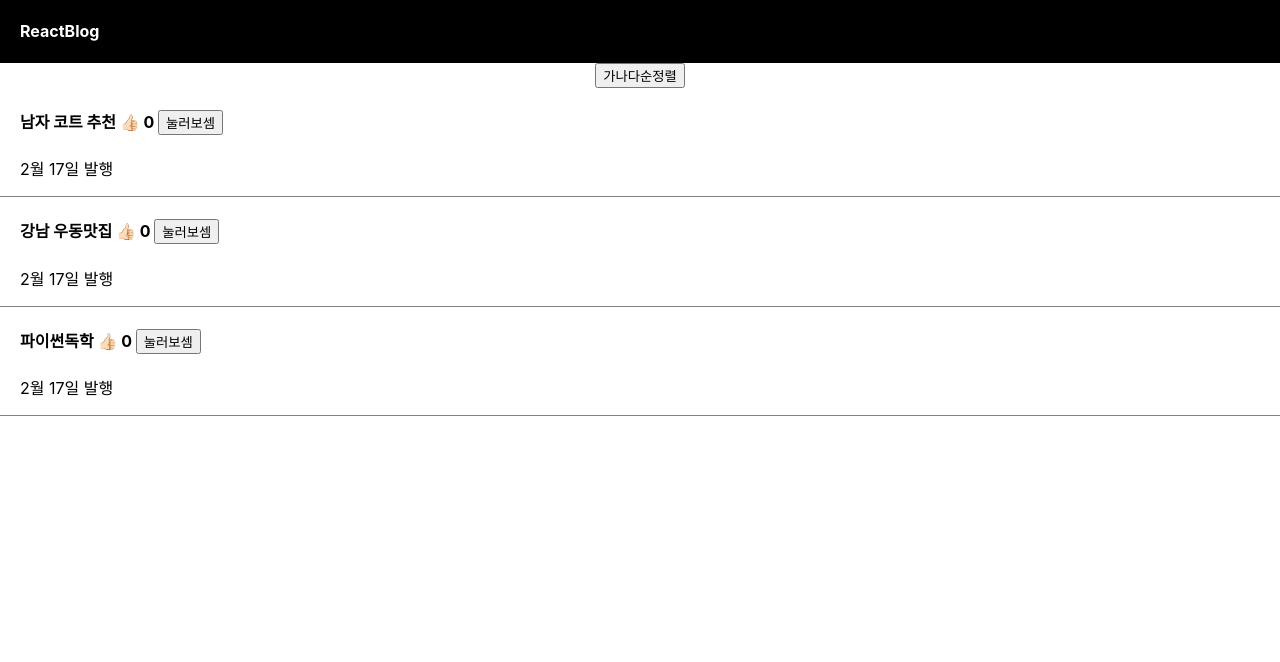
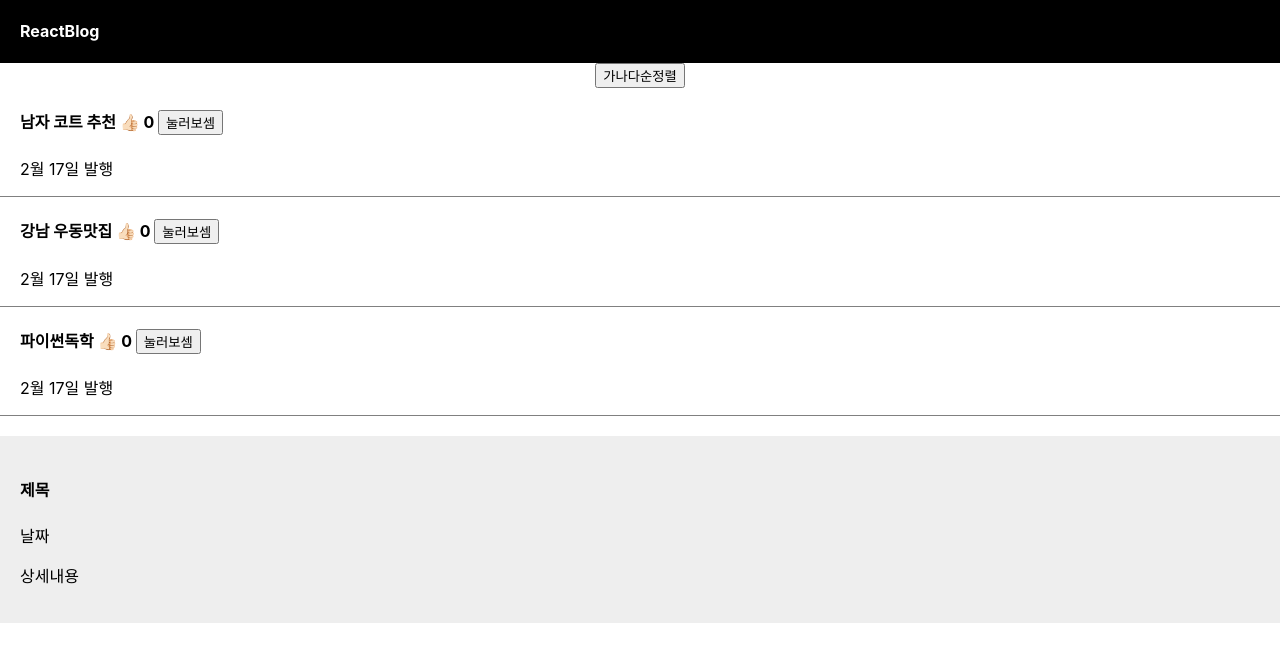
Before and after one commit to Gnu-Kenny/react-study, a React (Create React App) app: page / in a window 1280 px wide. Shown: the top 662 px of the page. Built offline with nearby package versions, Linux system fonts and the light colour scheme.

Commit message:
6. 컴포넌트 생성

```diff
--- a/src/App.css
+++ b/src/App.css
@@ -10,7 +10,13 @@
   padding-left: 20px;
   text-align: left;
   border-bottom: 1px solid grey;
+}
 
+.modal {
+  margin-top: 20px;
+  padding: 20px;
+  background: #eee;
+  text-align: left;
 }
 
 .black-nav {
--- a/src/App.js
+++ b/src/App.js
@@ -65,13 +65,25 @@
         onClick={() => {
           const copy = [...postInfoList];
           copy.sort((a, b) => (a.title < b.title ? -1 : 1));
-          console.log(copy);
           setPostInfoList(copy);
         }}
       >
         가나다순정렬
       </button>
+
       <div>{postList}</div>
+
+      <Modal />
+    </div>
+  );
+}
+
+function Modal() {
+  return (
+    <div className="modal">
+      <h4>제목</h4>
+      <p>날짜</p>
+      <p>상세내용</p>
     </div>
   );
 }
```
